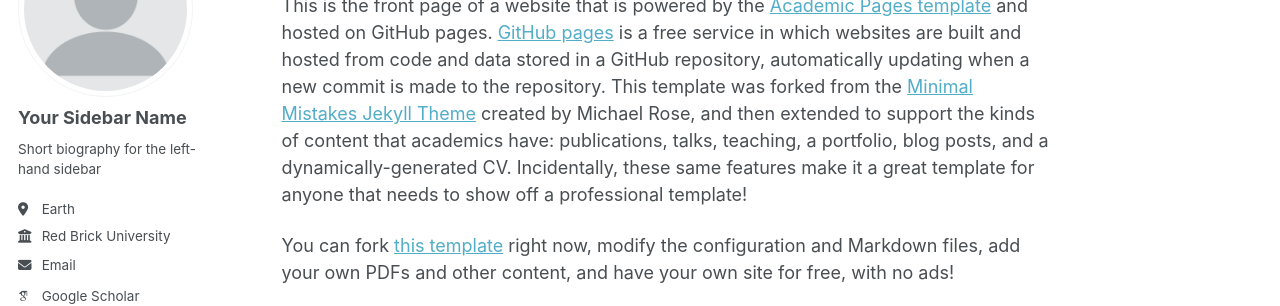
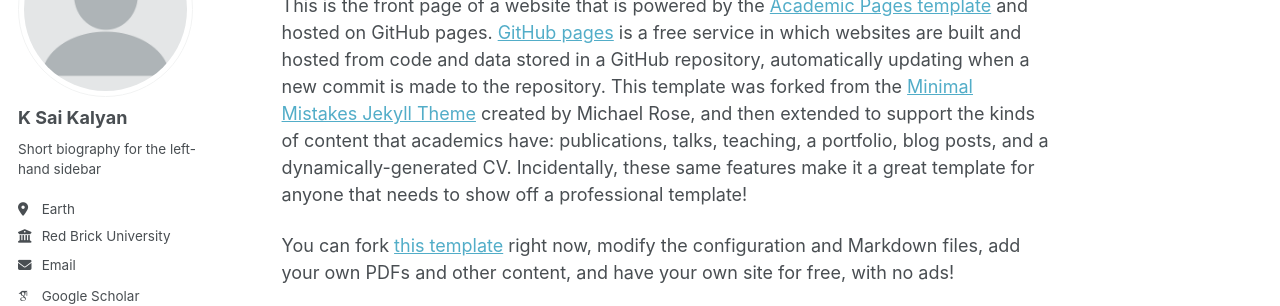
Before and after one commit to KSaiKalyan26/ksaikalyan26.github.io, a Jekyll site: the page built from _pages/about.md, in a window 1280 px wide. Shown: the part 177-483 px from the top of the page. Built offline with Jekyll 4.4.1, drawn with Linux system fonts in a browser that asks for light colours; some web fonts are replaced; a script that is not in the unit is left out.

Commit message:
Update _config.yml

```diff
--- a/_config.yml
+++ b/_config.yml
@@ -24,7 +24,7 @@ repository               : "academicpages/academicpages.github.io"
 author:
   # Biographic information
   avatar           : "profile.png"
-  name             : "Your Sidebar Name"
+  name             : "K Sai Kalyan"
   pronouns         : # example: "she/her"
   bio              : "Short biography for the left-hand sidebar"
   location         : "Earth"
```
